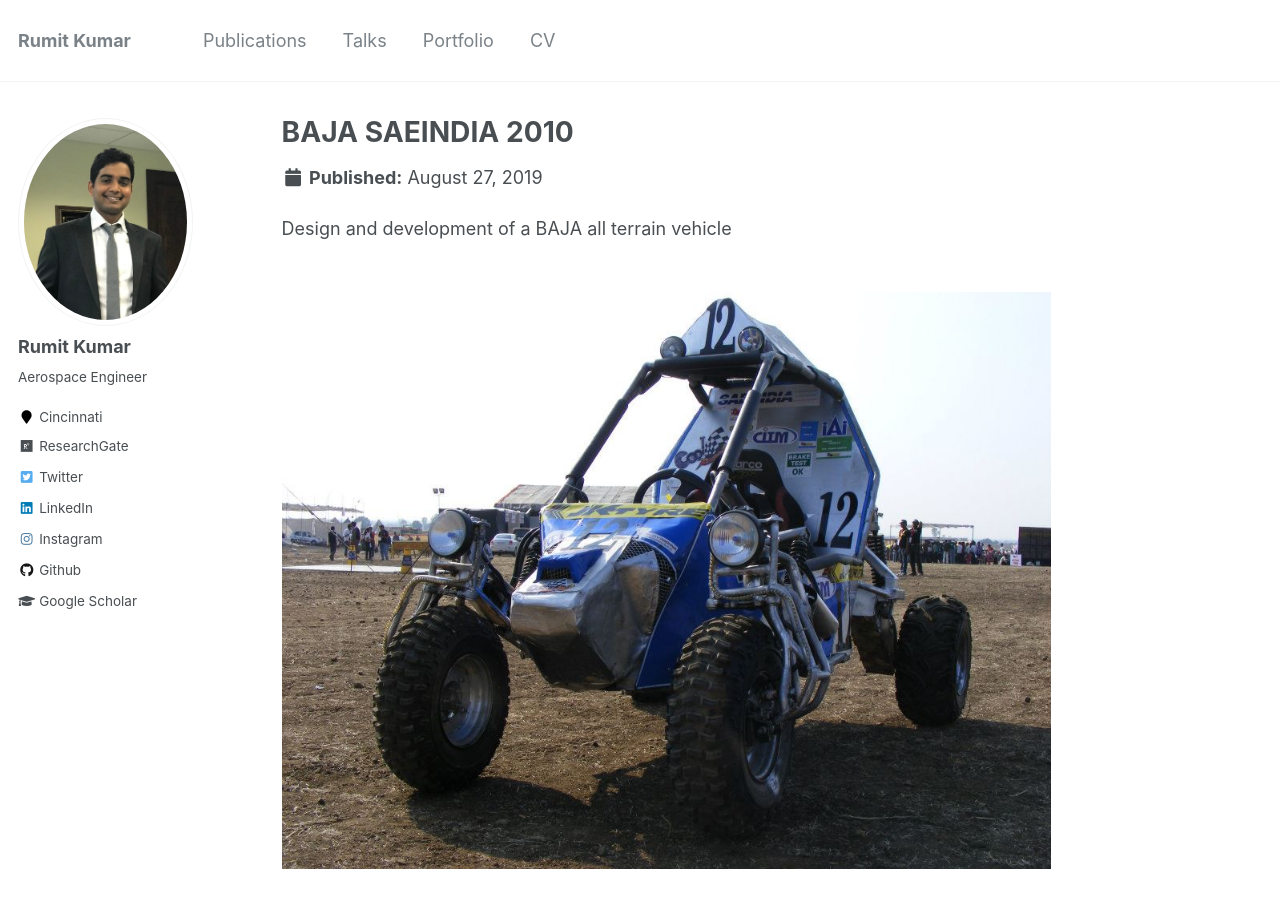
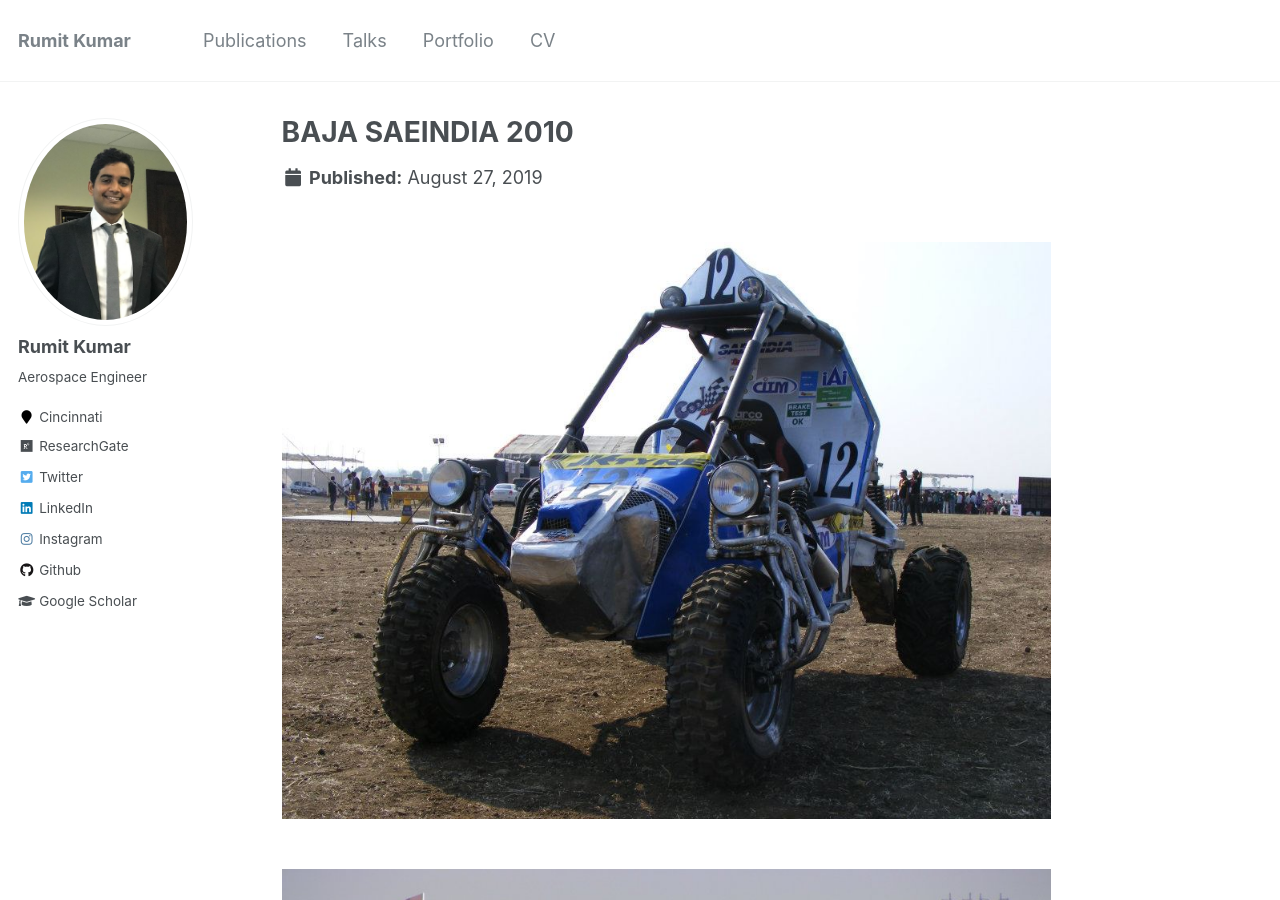
Before and after one commit to kumarrt/kumarrt.github.io, a Jekyll site: the page built from _portfolio/BAJA2010.md, in a window 1280 px wide and 900 px high. Built offline with Jekyll 4.4.1, drawn with Linux system fonts in a browser that asks for light colours.

Commit message:
Update BAJA2010.md

```diff
--- a/_portfolio/BAJA2010.md
+++ b/_portfolio/BAJA2010.md
@@ -1,10 +1,8 @@
 ---
 title: "BAJA SAEINDIA 2010"
-excerpt: "Design and development of a BAJA all terrain vehicle"
+excerpt: "Design and development of a BAJA all terrain vehicle, please click [here](https://kumarrt.github.io/portfolio/BAJA2010/) for more details."
 collection: portfolio
 ---
-
-Design and development of a BAJA all terrain vehicle
 
 <br/><img src='/images/BAJA ATV.jpg'>
 
```
